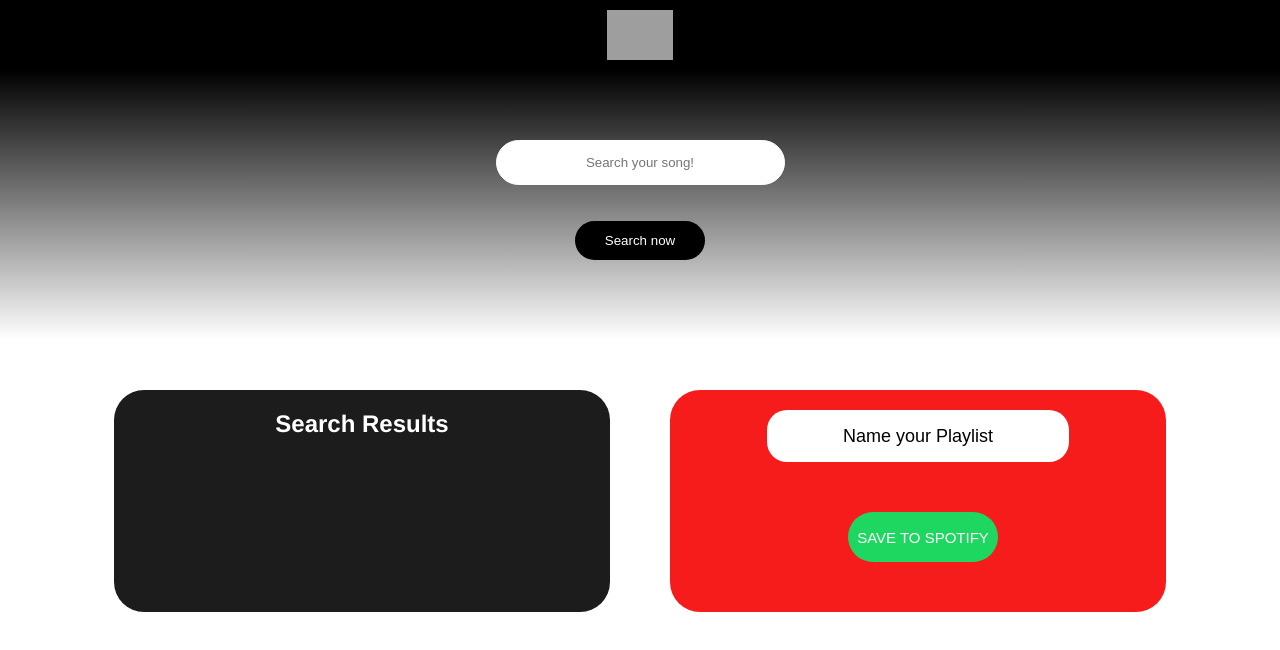
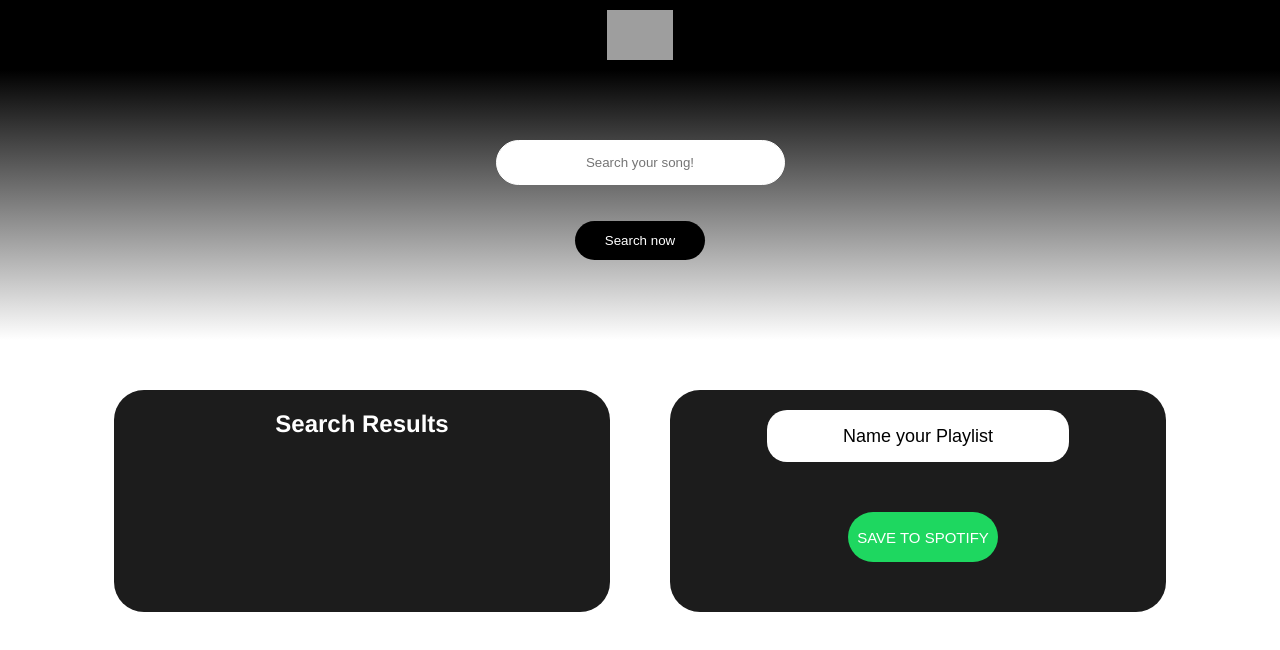
Before and after one commit to buzz1675/spotify, a React (Create React App) app: page / in a window 1280 px wide. Shown: the top 650 px of the page. Built offline with nearby package versions, Linux system fonts and the light colour scheme; grey boxes are pictures that could not be loaded.

Commit message:
change changes back

```diff
--- a/src/components/Playlist/Playlist.css
+++ b/src/components/Playlist/Playlist.css
@@ -1,7 +1,7 @@
 div.playlist {
   width: 40%;
   height: minmax(50px, auto);
-  background-color: rgba(245, 0, 0, 0.89);
+  background-color: rgba(0, 0, 0, 0.89);
   border-radius: 30px;
   margin: 0px 30px;
   display: flex;
```
